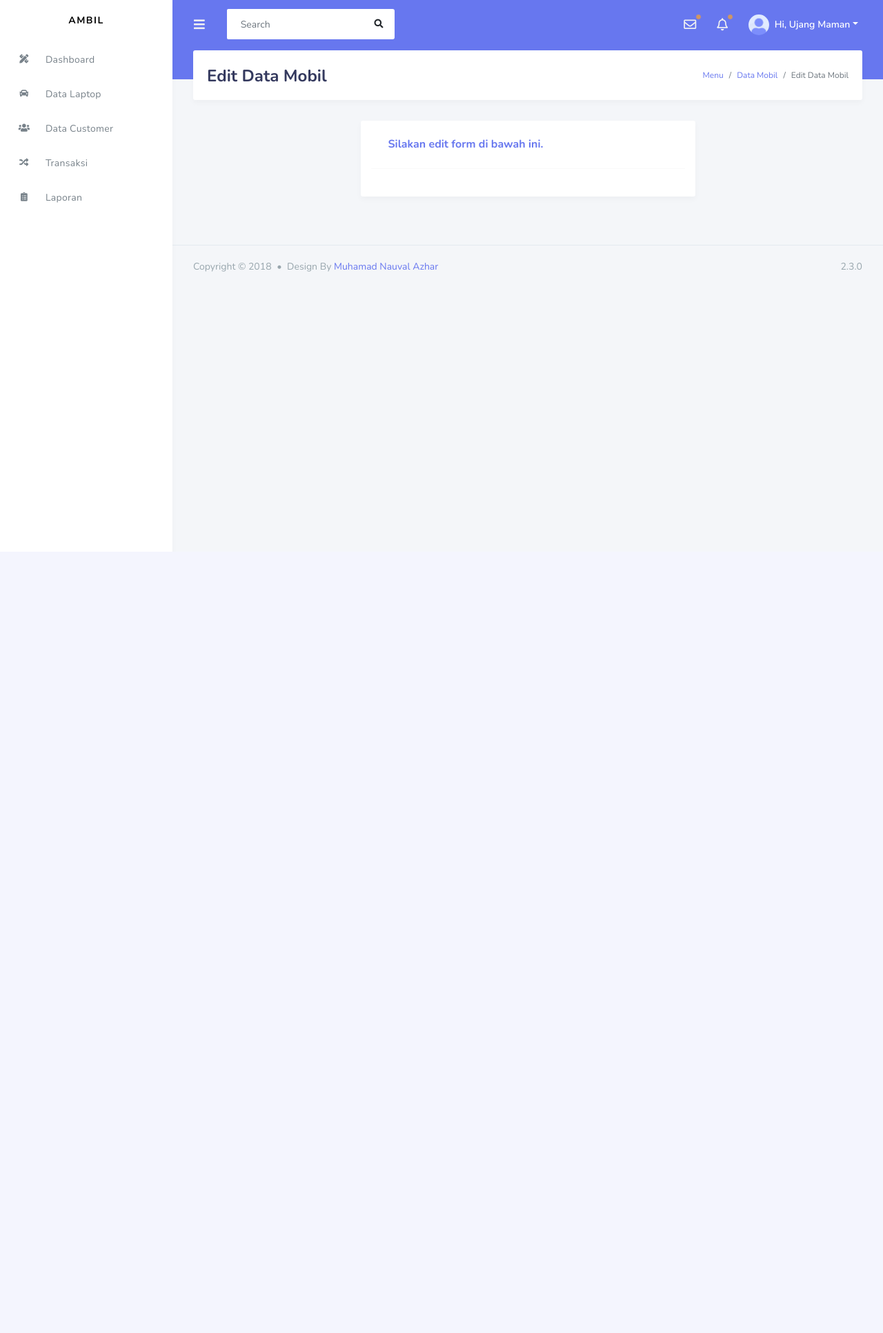
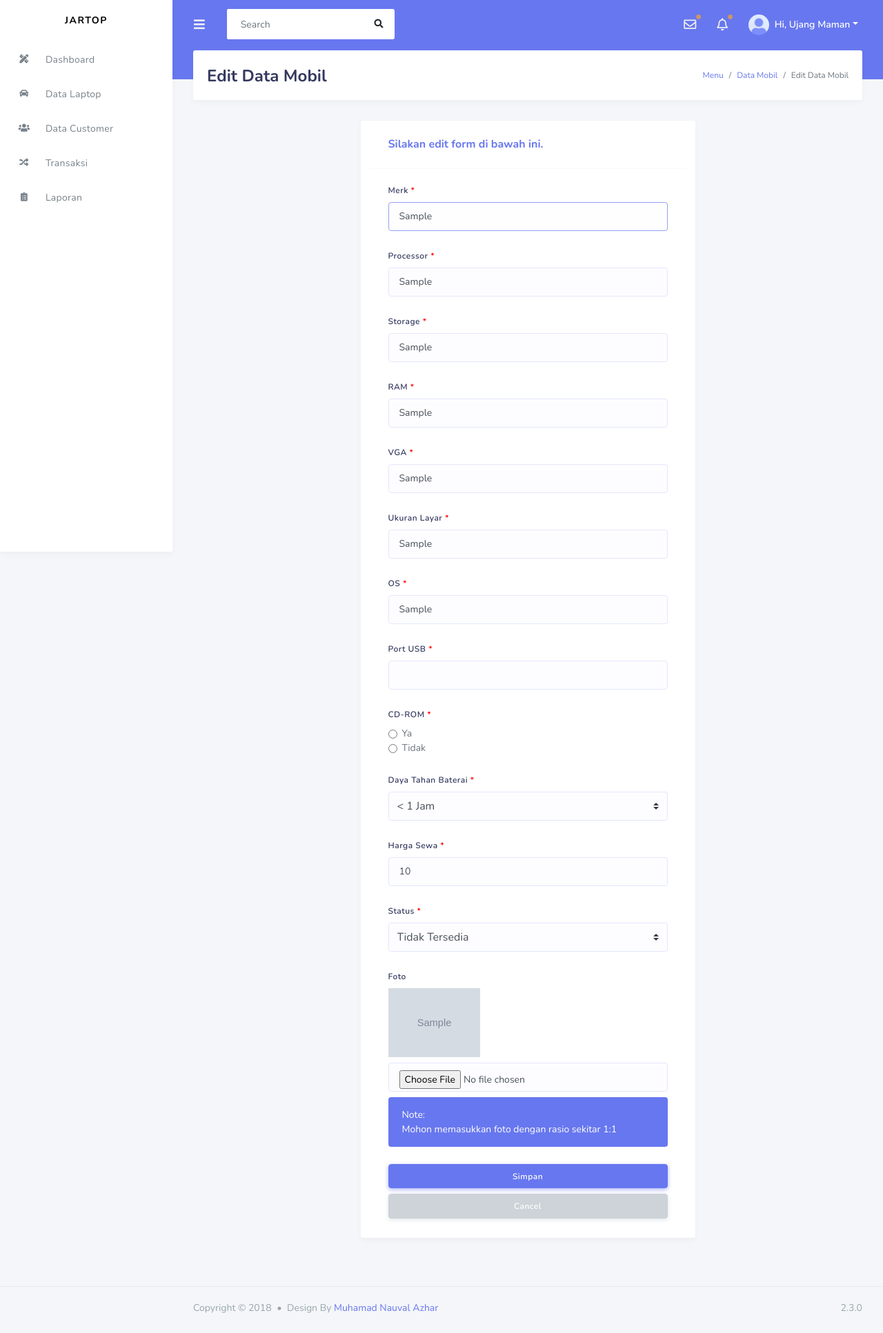
Before and after one commit to fajarwz/jartop, a CodeIgniter app: page /jartop/admin/laptop/edit/1 in a window 1280 px wide. Shown: the whole page at 69% size. Before the commit the page ends 394 px from the top, so only its background shows below. Run offline with CodeIgniter, Linux system fonts and the light colour scheme; tables that the repository leaves empty or names only in its code hold one stand-in row (values such as "Sample post"); grey boxes marked "Sample" are stand-in pictures; data that the repository does not hold is empty; some libraries are stand-ins or nearby versions.

Commit message:
fix dashboard dan detail customer

```diff
--- a/application/controllers/admin/Laptop.php
+++ b/application/controllers/admin/Laptop.php
@@ -5,7 +5,7 @@ class Laptop extends CI_Controller {
 
 	public function index() {
 		$data['laptop'] 	= $this->jartop_model->get_data('laptop')->result();
-		$data['no'] 		= 1;
+		$data['no'] 			= 1;
 		$this->load->view('templates_admin/header');
 		$this->load->view('templates_admin/navbar');
 		$this->load->view('admin/laptop/index', $data);
@@ -25,7 +25,7 @@ class Laptop extends CI_Controller {
 		$this->custom_rules();
 		$this->custom_messages();
 
-		if($this->form_validation->run() == FALSE) {
+		if($this->form_validation->run() === FALSE) {
 			$this->tambah();
 		} else {
 			$merk									= $this->input->post('merk');
@@ -57,7 +57,7 @@ class Laptop extends CI_Controller {
 				'status'							=> $status
 			);
 
-			if($gambar != '') {
+			if($gambar !== '') {
 				$config['upload_path']		= './assets/upload/';
 				$config['allowed_types']	= 'jpg|jpeg|png|tiff';
 
@@ -74,7 +74,7 @@ class Laptop extends CI_Controller {
 
 			if($this->jartop_model->insert_data('laptop', $data)){
 				$this->flash_success_tambah();
-				redirect('admin/laptop');
+				redirect('admin/laptop/index');
 			}
 		}
 	}
@@ -124,7 +124,7 @@ class Laptop extends CI_Controller {
 				'status'							=> $status
 			);
 
-			if($gambar != '') {
+			if($gambar !== '') {
 				$config['upload_path']		= './assets/upload/';
 				$config['allowed_types']	= 'jpg|jpeg|png|tiff';
 
@@ -139,9 +139,9 @@ class Laptop extends CI_Controller {
 				$data['gambar']	= $gambar;
 			}
 
-			if($this->jartop_model->edit('laptop', $data, $id)){
+			if($this->jartop_model->edit_data('laptop', $data, $id)){
 				$this->flash_success_edit();
-				redirect('admin/laptop');
+				redirect('admin/laptop/index');
 			}
 		}
 	}
@@ -149,7 +149,7 @@ class Laptop extends CI_Controller {
 	public function hapus($id) {
 		if($this->jartop_model->delete_data('laptop', $id)){
 			$this->flash_success_hapus();
-			redirect('admin/laptop');
+			redirect('admin/laptop/index');
 		}
 	}
 
--- a/application/controllers/customer/Dashboard.php
+++ b/application/controllers/customer/Dashboard.php
@@ -4,8 +4,7 @@ defined('BASEPATH') OR exit('No direct script access allowed');
 class Dashboard extends CI_Controller {
 
 	public function index() {
-		$data['mobil'] 	= $this->jartop_model->get_data('mobil')->result();
-		$data['tipe'] 	= $this->jartop_model->get_data('tipe')->result();
+		$data['laptop'] 	= $this->jartop_model->get_data('laptop')->result();
 		$this->load->view('templates_customer/header');
 		$this->load->view('customer/dashboard', $data);
 		$this->load->view('templates_customer/footer');
--- a/application/views/admin/laptop/edit.php
+++ b/application/views/admin/laptop/edit.php
@@ -18,72 +18,104 @@
           </div>
           <div class="card-body">
 
-            <?php foreach($mobil as $mb) : ?>
-              <form action="<?php echo base_url('admin/data_mobil/edit_mobil_aksi') ?>" method="POST" enctype="multipart/form-data">
+            <?php foreach($laptop as $lp) : ?>
+              <form action="<?php echo base_url('admin/laptop/edit_aksi') ?>" method="POST" enctype="multipart/form-data">
 
-              <input type="hidden" name="id" value="<?php echo $mb->id ?>">
+              <input type="hidden" name="id" value="<?php echo $lp->id ?>">
 
                 <div class="form-group required">
                   <label for="merk" class="control-label">Merk</label>
-                  <input type="text" class="form-control" name="merk" value="<?php echo $mb->merk ?>" autofocus>
+                  <input type="text" class="form-control" id="merk" name="merk" value="<?php echo $lp->merk ?>" autofocus>
                   <?php echo form_error('merk', '<div class="text-small text-danger">', '</div>') ?>
                 </div>
 
                 <div class="form-group required">
-                  <label for="id_tipe" class="control-label">Tipe</label>
-                  <select name="id_tipe" class="custom-select">
-                    <?php foreach($tipe as $tp) : ?>
-                      <option value="<?php echo $tp->id ?>" <?php echo ($mb->id_tipe == $tp->id) ? 'selected' : ''?>><?php echo $tp->nama ?></option>
-                    <?php endforeach ?>
-                  </select>
-                  <?php echo form_error('id_tipe', '<div class="text-small text-danger">', '</div>') ?>
+                  <label for="processor" class="control-label">Processor</label>
+                  <input type="text" class="form-control" id="processor" name="processor" value="<?php echo $lp->processor ?>">
+                  <?php echo form_error('processor', '<div class="text-small text-danger">', '</div>') ?>
                 </div>
 
                 <div class="form-group required">
-                  <label for="kapasitas" class="control-label">Kapasitas</label>
-                  <input type="text" class="form-control" name="kapasitas" value="<?php echo $mb->kapasitas ?>">
-                  <?php echo form_error('kapasitas', '<div class="text-small text-danger">', '</div>') ?>
+                  <label for="storage" class="control-label">Storage</label>
+                  <input type="text" class="form-control" id="storage" name="storage" value="<?php echo $lp->storage ?>">
+                  <?php echo form_error('storage', '<div class="text-small text-danger">', '</div>') ?>
                 </div>
 
                 <div class="form-group required">
-                  <label for="no_plat" class="control-label">No. Plat</label>
-                  <input type="text" class="form-control" name="no_plat" value="<?php echo $mb->no_plat ?>">
-                  <?php echo form_error('no_plat', '<div class="text-small text-danger">', '</div>') ?>
+                  <label for="ram" class="control-label">RAM</label>
+                  <input type="text" class="form-control" id="ram" name="ram" value="<?php echo $lp->ram ?>">
+                  <?php echo form_error('ram', '<div class="text-small text-danger">', '</div>') ?>
                 </div>
 
                 <div class="form-group required">
-                  <label for="warna" class="control-label">Warna</label>
-                  <input type="text" class="form-control" name="warna" value="<?php echo $mb->warna ?>">
-                  <?php echo form_error('warna', '<div class="text-small text-danger">', '</div>') ?>
+                  <label for="vga" class="control-label">VGA</label>
+                  <input type="text" class="form-control" id="vga" name="vga" value="<?php echo $lp->vga ?>">
+                  <?php echo form_error('vga', '<div class="text-small text-danger">', '</div>') ?>
                 </div>
 
                 <div class="form-group required">
-                  <label for="tahun" class="control-label">Tahun</label>
-                  <input type="text" class="form-control" name="tahun" value="<?php echo $mb->tahun ?>">
-                  <?php echo form_error('tahun', '<div class="text-small text-danger">', '</div>') ?>
+                  <label for="ukuran_layar" class="control-label">Ukuran Layar</label>
+                  <input type="text" class="form-control" id="ukuran_layar" name="ukuran_layar" value="<?php echo $lp->ukuran_layar ?>">
+                  <?php echo form_error('ukuran_layar', '<div class="text-small text-danger">', '</div>') ?>
+                </div>
+
+                <div class="form-group required">
+                  <label for="os" class="control-label">OS</label>
+                  <input type="text" class="form-control" id="os" name="os" value="<?php echo $lp->os ?>">
+                  <?php echo form_error('os', '<div class="text-small text-danger">', '</div>') ?>
+                </div>
+
+                <div class="form-group required">
+                  <label for="port_usb" class="control-label">Port USB</label>
+                  <input type="number" class="form-control" id="port_usb" name="port_usb" value="<?php echo $lp->port_usb ?>">
+                  <?php echo form_error('port_usb', '<div class="text-small text-danger">', '</div>') ?>
+                </div>
+
+                <div class="form-group required">
+                  <label for="is_cd_rom" class="control-label">CD-ROM</label>
+                    <div class="form-check">
+                      <input type="radio" class="form-check-input" name="is_cd_rom" id="Ya" value="Ya" <?php ($lp->is_cd_rom === "Ya") ? "checked" : "" ?>>
+                      <label for="Ya" class="form-check-label"> Ya</label>
+                    </div>
+                    <div class="form-check">
+                      <input type="radio" class="form-check-input" name="is_cd_rom" id="Tidak" value="Tidak" <?php ($lp->is_cd_rom === "Tidak") ? "checked" : "" ?>>
+                      <label for="Tidak" class="form-check-label"> Tidak</label>
+                    </div>
+                  <?php echo form_error('is_cd_rom', '<div class="text-small text-danger">', '</div>') ?>
+                </div>
+
+                <div class="form-group required">
+                  <label for="daya_tahan_baterai" class="control-label">Daya Tahan Baterai</label>
+                  <select id="daya_tahan_baterai" name="daya_tahan_baterai" class="custom-select">
+                    <option value="< 1 Jam" <?php echo ($lp->daya_tahan_baterai === "< 1 Jam") ? "selected" : ""?>>< 1 Jam</option>
+                    <option value="1 Jam" <?php echo ($lp->daya_tahan_baterai === "1 Jam") ? "selected" : ""?>>1 Jam</option>
+                    <option value="2 Jam" <?php echo ($lp->daya_tahan_baterai === "2 Jam") ? "selected" : ""?>>2 Jam</option>
+                    <option value="3 Jam"  <?php echo ($lp->daya_tahan_baterai === "3 Jam") ? "selected" : ""?>>3 Jam</option>
+                    <option value="> 3 Jam"  <?php echo ($lp->daya_tahan_baterai === "> 3 Jam") ? "selected" : ""?>>> 3 Jam</option>
+                  </select>
+                  <?php echo form_error('daya_tahan_baterai', '<div class="text-small text-danger">', '</div>') ?>
                 </div>
 
                 <div class="form-group required">
                   <label for="harga_sewa" class="control-label">Harga Sewa</label>
-                  <input type="text" class="form-control" name="harga_sewa" value="<?php echo $mb->harga_sewa ?>">
+                  <input type="text" class="form-control" name="harga_sewa" value="<?php echo $lp->harga_sewa ?>">
                   <?php echo form_error('harga_sewa', '<div class="text-small text-danger">', '</div>') ?>
                 </div>
 
                 <div class="form-group required">
                   <label for="status" class="control-label">Status</label>
                   <select name="status" class="custom-select">
-                    <option value="" selected>Pilih Status...</option>
-                    <option value="1" <?php echo ($mb->status == '1') ? 'selected' : ''?>>Tersedia</option>
-                    <option value="0" <?php echo ($mb->status == '0') ? 'selected' : ''?>>Tidak Tersedia</option>
+                    <option value="Tersedia" <?php echo ($lp->status == "Tersedia") ? "selected" : ""?>>Tersedia</option>
+                    <option value="Tidak Tersedia" <?php echo ($lp->status == "Tidak Tersedia") ? "selected" : ""?>>Tidak Tersedia</option>
                   </select>
                   <?php echo form_error('status', '<div class="text-small text-danger">', '</div>') ?>
                 </div>
 
                 <div class="form-group">
-                  <label for="gambar" class="control-label">Foto</label>
+                  <label for="image-need-preview" class="control-label">Foto</label>
 
                   <?php
-                    $data['gambar'] = $mb->gambar;
+                    $data['gambar'] = $lp->gambar;
                     $this->load->view('templates_admin/includes/image_preview_container', $data);
                   ?>
 
--- a/application/views/templates_admin/sidebar.php
+++ b/application/views/templates_admin/sidebar.php
@@ -1,10 +1,10 @@
 <div class="main-sidebar">
   <aside id="sidebar-wrapper">
     <div class="sidebar-brand">
-      <a href="#">AMBIL</a>
+      <a href="#">JARTOP</a>
     </div>
     <div class="sidebar-brand sidebar-brand-sm">
-      <a href="#">AMB</a>
+      <a href="#">JTP</a>
     </div>
 
     <ul class="sidebar-menu">
--- a/application/views/templates_customer/footer.php
+++ b/application/views/templates_customer/footer.php
@@ -1,7 +1,7 @@
   <!-- Footer -->
   <footer class="py-5 bg-dark">
     <div class="container">
-      <p class="m-0 text-center text-white">Copyright &copy; AMBIL 2020 - Present</p>
+      <p class="m-0 text-center text-white">Copyright &copy; JARTOP 2020 - Present</p>
     </div>
     <!-- /.container -->
   </footer>
--- a/application/views/templates_customer/header.php
+++ b/application/views/templates_customer/header.php
@@ -9,7 +9,7 @@
   <meta name="description" content="">
   <meta name="author" content="">
 
-  <title>AMBIL</title>
+  <title>JARTOP</title>
 
   <!-- Bootstrap core CSS -->
   <link href="<?php echo base_url('assets/bs-shop')?>/vendor/bootstrap/css/bootstrap.min.css" rel="stylesheet">
--- a/application/views/templates_customer/navbar.php
+++ b/application/views/templates_customer/navbar.php
@@ -1,6 +1,6 @@
 <nav class="navbar navbar-expand-lg navbar-dark bg-dark fixed-top">
   <div class="container">
-    <a class="navbar-brand" href="#">AMBIL</a>
+    <a class="navbar-brand" href="#">JARTOP</a>
     <button class="navbar-toggler" type="button" data-toggle="collapse" data-target="#navbarResponsive" aria-controls="navbarResponsive" aria-expanded="false" aria-label="Toggle navigation">
       <span class="navbar-toggler-icon"></span>
     </button>
--- a/assets/css/main.css
+++ b/assets/css/main.css
@@ -21,6 +21,6 @@
   min-height: 72.5vh;
 }
 
-.font-merk {
-  font-size: 28px;
+.btn-rental-sekarang {
+  font-size: 18px;
 }
```
Also changed, not shown: application/controllers/customer/Detail.php (+5 -2 lines), application/views/admin/laptop/detail.php (+42 -34 lines), application/views/admin/laptop/tambah.php (+57 -28 lines), application/views/customer/dashboard.php (+9 -13 lines), application/views/customer/detail.php (+89 -32 lines), application/views/templates_customer/sidebar.php (deleted, +0 -11 lines).
